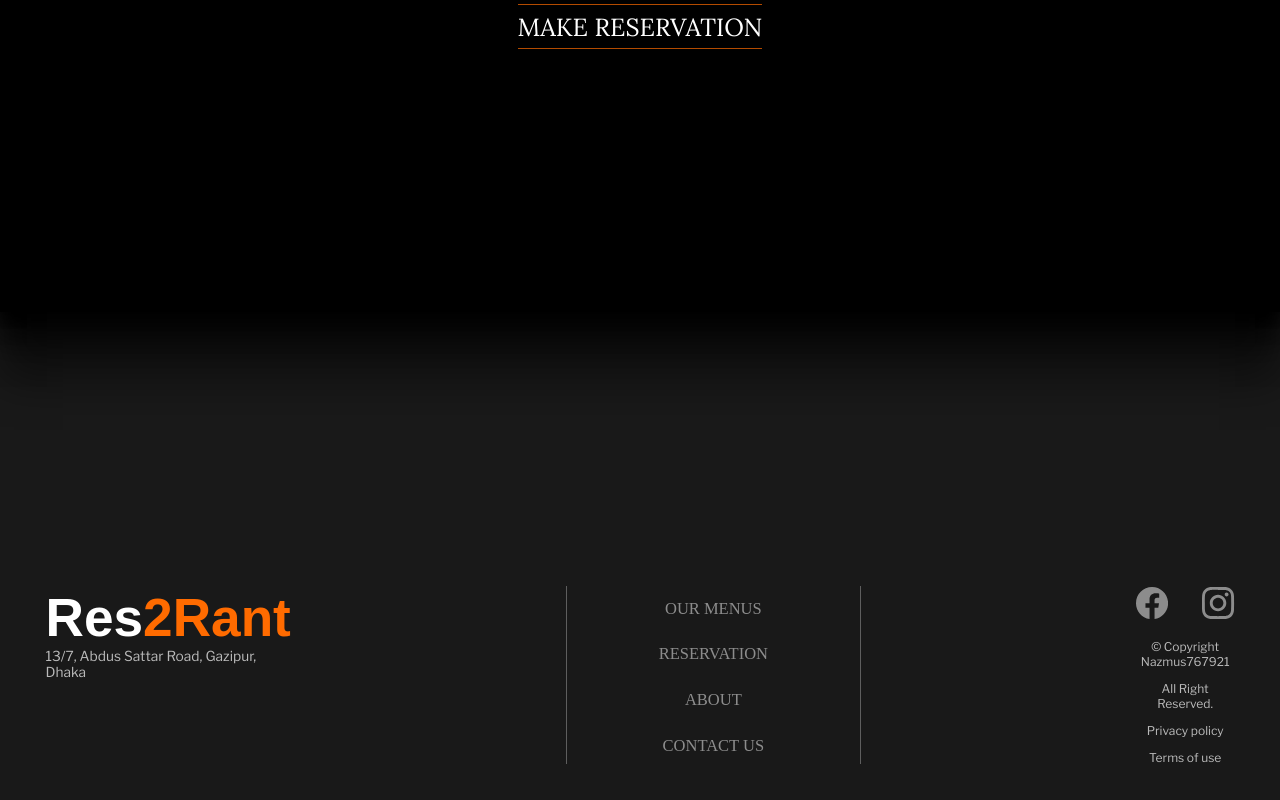
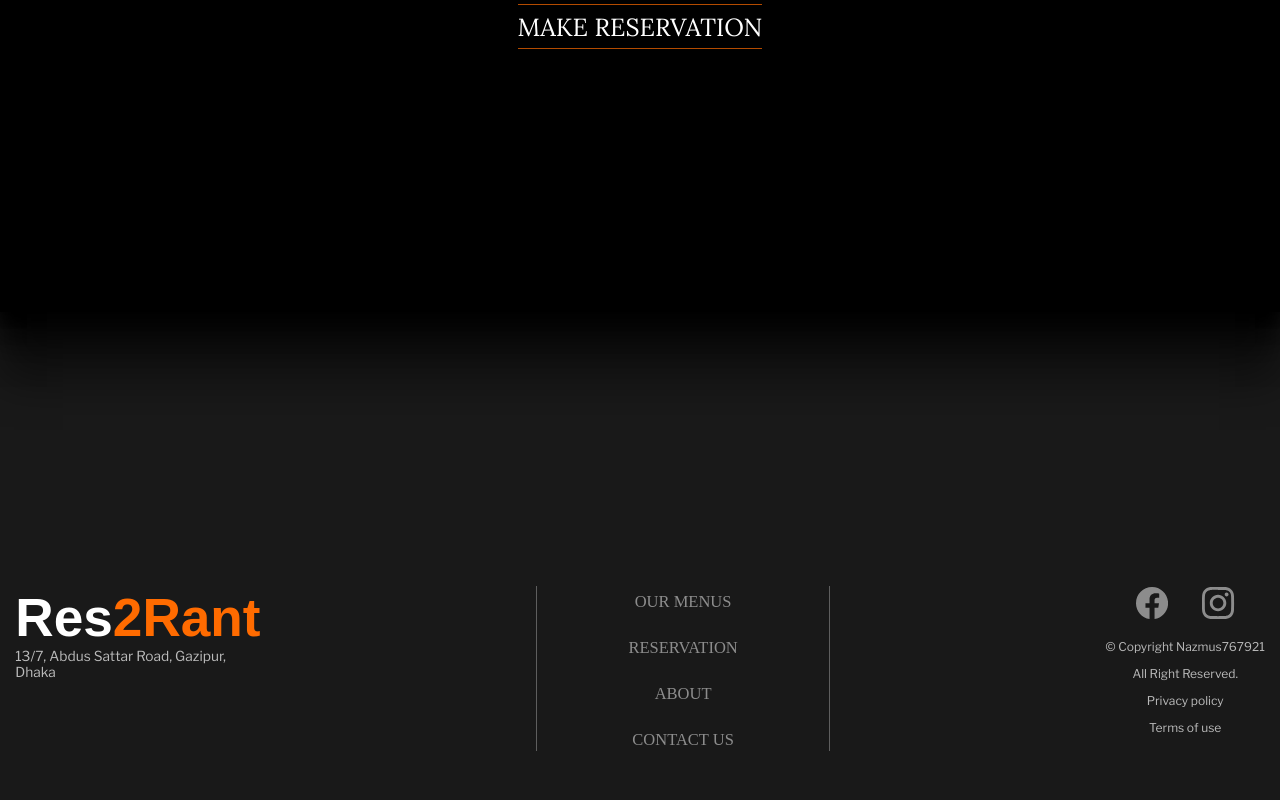
Before and after one commit to nazmus767921/Restaurant_project-1.00, a React (Vite) app: page / in a window 1280 px wide. Shown: the part 2774-3574 px from the top of the page. Built offline with nearby package versions, Linux system fonts and the light colour scheme; a web font is replaced by a local one.

Commit message:
min-width added

```diff
--- a/src/components/UI/Footer/components/FooterExtras/FooterExtraLinks/components/ExtraLink.jsx
+++ b/src/components/UI/Footer/components/FooterExtras/FooterExtraLinks/components/ExtraLink.jsx
@@ -7,6 +7,9 @@ const ExtraLink = ({ children, link = null }) => {
 };
 
 const A = styled.a`
+	/* layout */
+	min-width: max-content;
+
 	/* makeup */
 	color: ${colors["text-white"]};
 	opacity: 0.7;
```
